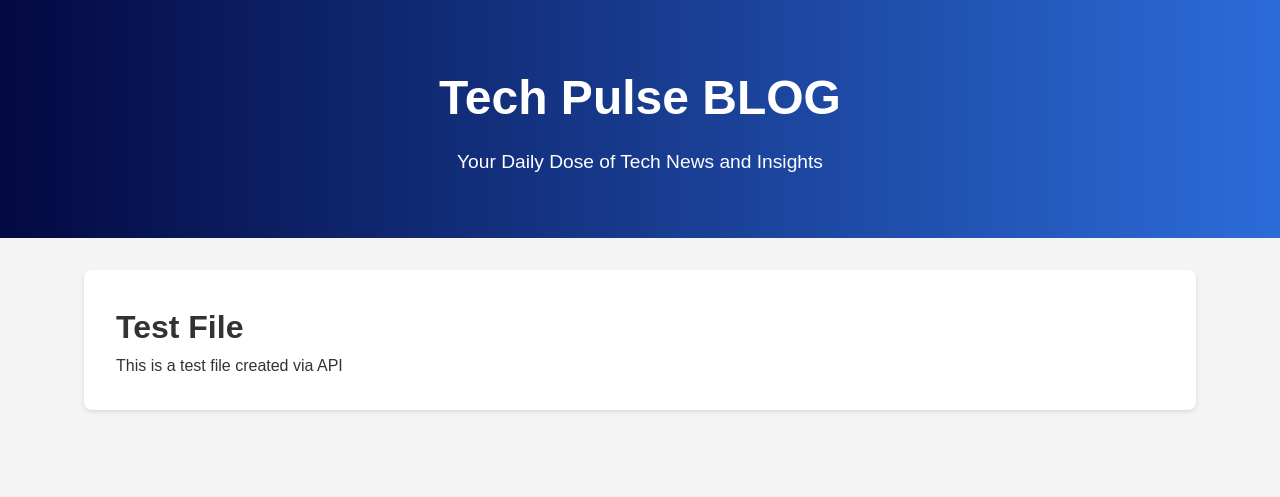
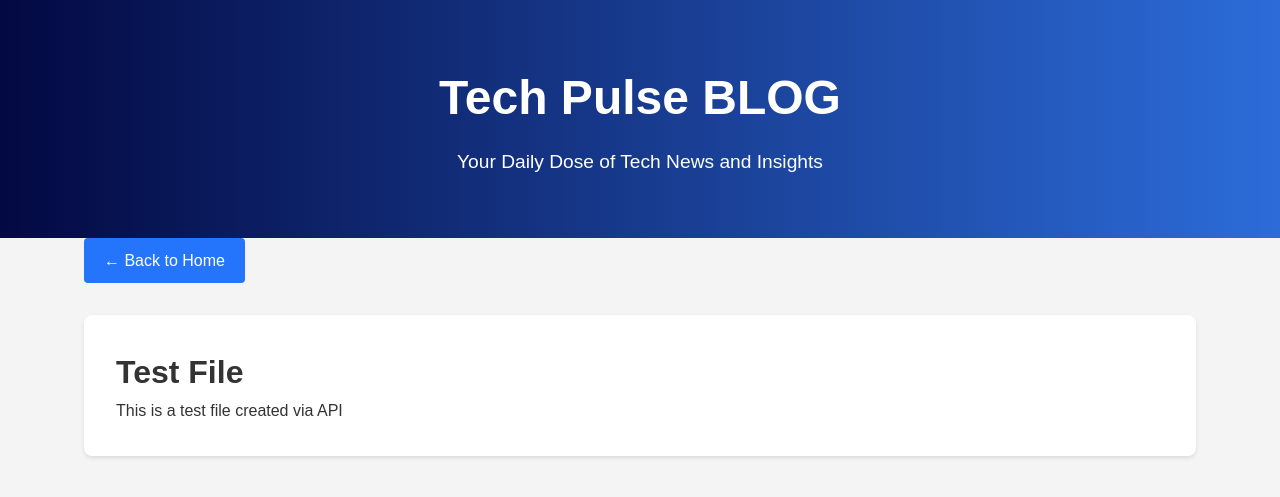
Before and after one commit to aiassistantnews/aiassistantnews.github.io, a Jekyll site: the page built from _posts/2022-03-25-New-Test-01.md, in a window 1280 px wide. Shown: the top 497 px of the page. Built offline with Jekyll 4.4.1, drawn with Linux system fonts in a browser that asks for light colours; our own code applies the rules of GitHub Pages for plain Markdown files.

Commit message:
Add back navigation button to post layout for improved user experience

```diff
--- a/_layouts/post.html
+++ b/_layouts/post.html
@@ -15,7 +15,9 @@
     </header>
 
     <main class="container">
-        <!-- <h2>Recent Posts</h2> -->
+        <div class="back-nav">
+            <a href="{{ '/' | relative_url }}" class="back-button">← Back to Home</a>
+        </div>
         <div class="blog-post">
             {{ content }}
         </div>
--- a/assets/css/style.css
+++ b/assets/css/style.css
@@ -100,6 +100,24 @@ h2 {
     background-color: #e8e8e8;
 }
 
+.back-nav {
+    margin-bottom: 30px;
+}
+
+.back-button {
+    display: inline-block;
+    padding: 10px 20px;
+    background: #2575fc;
+    color: white;
+    text-decoration: none;
+    border-radius: 4px;
+    transition: background-color 0.3s ease;
+}
+
+.back-button:hover {
+    background: #1b5fd9;
+}
+
 @keyframes fadeInDown {
     from {
         opacity: 0;
```
